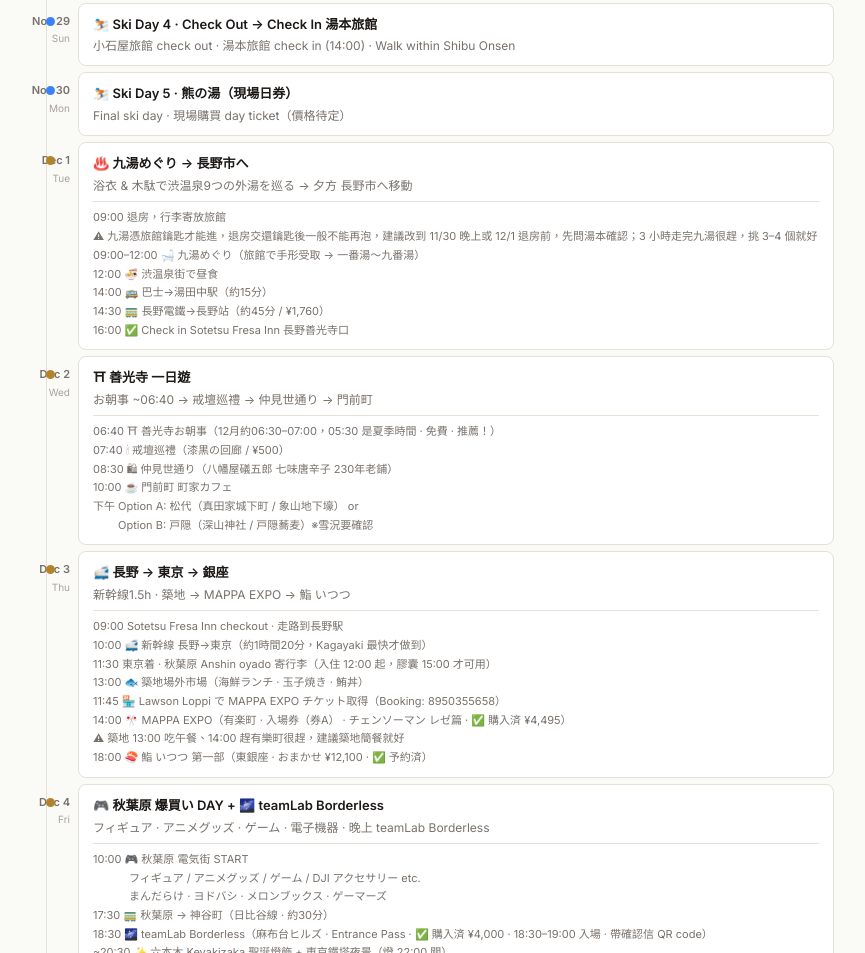
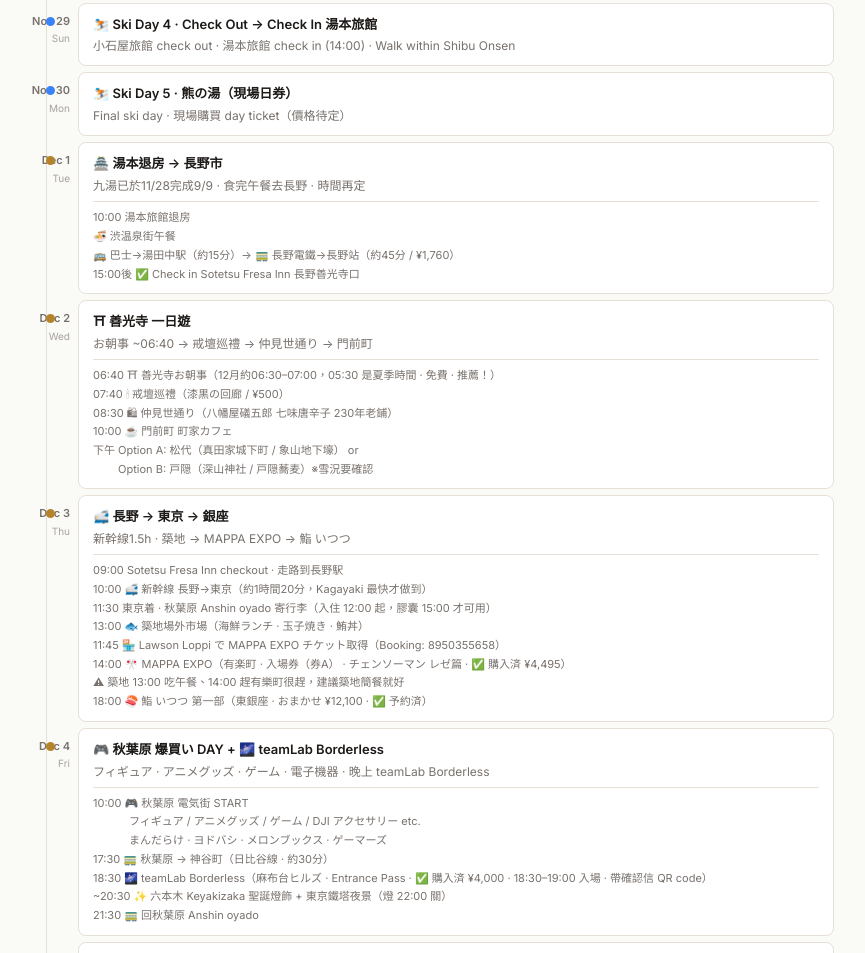
Before and after one commit to furic/japan-trip-2026, a plain HTML site: page index.html in a window 1280 px wide. Shown: the part 3781-4734 px from the top of the page, without its empty margins (224-1089 px from the left). Drawn offline with Linux system fonts and the light colour scheme.

Commit message:
Dec 1: no nine baths (9/9 done Nov 28), lunch then Nagano, time TBD

```diff
--- a/index.html
+++ b/index.html
@@ -687,16 +687,13 @@
       <div class="day-label"><div class="date">Dec 1</div><div class="weekday">Tue</div></div>
       <div class="day-dot active"></div>
       <div class="day-content">
-        <div class="day-title">♨️ 九湯めぐり → 長野市へ</div>
-        <div class="day-sub">浴衣 &amp; 木駄で渋温泉9つの外湯を巡る → 夕方 長野市へ移動</div>
+        <div class="day-title">🏯 湯本退房 → 長野市</div>
+        <div class="day-sub">九湯已於11/28完成9/9 · 食完午餐去長野 · 時間再定</div>
         <div class="day-notes">
-          09:00 退房，行李寄放旅館<br>
-          ⚠ 九湯憑旅館鑰匙才能進，退房交還鑰匙後一般不能再泡，建議改到 11/30 晚上或 12/1 退房前，先問湯本確認；3 小時走完九湯很趕，挑 3–4 個就好<br>
-          09:00–12:00 🛁 九湯めぐり（旅館で手形受取 → 一番湯〜九番湯）<br>
-          12:00 🍜 渋温泉街で昼食<br>
-          14:00 🚌 巴士→湯田中駅（約15分）<br>
-          14:30 🚃 長野電鐵→長野站（約45分 / ¥1,760）<br>
-          16:00 ✅ Check in Sotetsu Fresa Inn 長野善光寺口
+          10:00 湯本旅館退房<br>
+          🍜 渋温泉街午餐<br>
+          🚌 巴士→湯田中駅（約15分）→ 🚃 長野電鐵→長野站（約45分 / ¥1,760）<br>
+          15:00後 ✅ Check in Sotetsu Fresa Inn 長野善光寺口
         </div>
       </div>
     </div>
```
